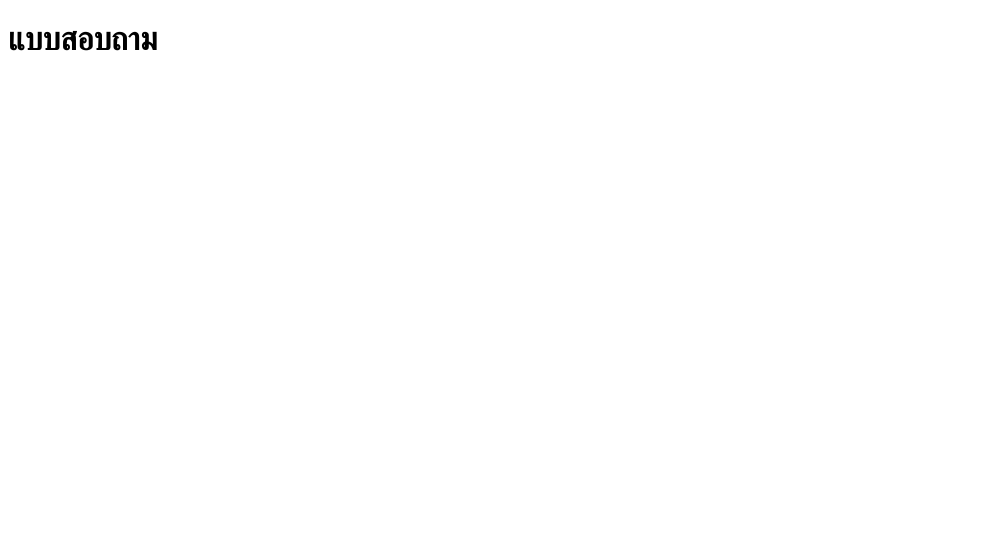
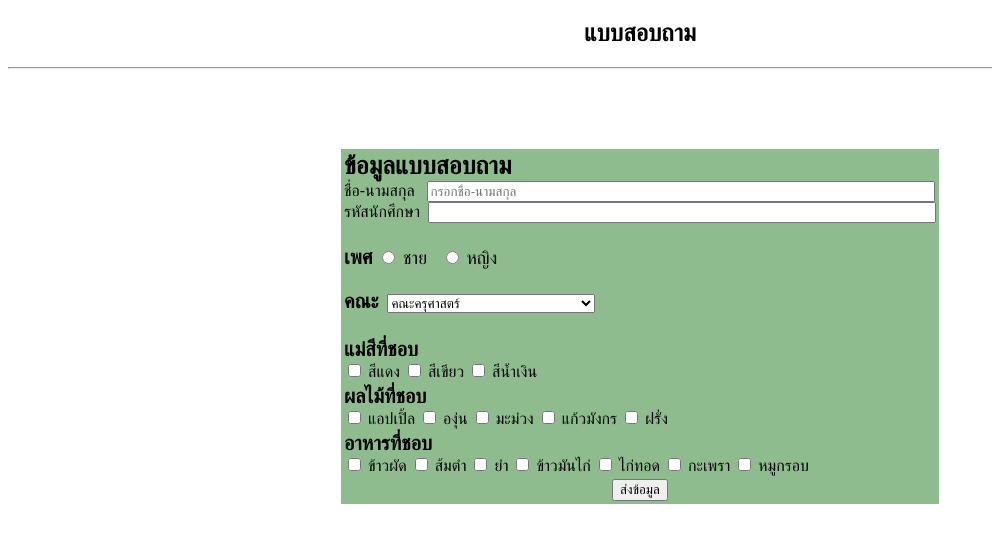
Before and after one commit to std67122420204/htmlbasic, a plain HTML site: page index.html in a window 1280 px wide. Shown: the whole page, without its empty margins (0-992 px from the left). Drawn offline with Linux system fonts and the light colour scheme.

Commit message:
สร้างหน้าเว็บเพจ

```diff
--- a/index.html
+++ b/index.html
@@ -6,6 +6,103 @@
     <title>Web Form</title>
 </head>
 <body>
-    <h1 attribute: align=”center”>แบบสอบถาม</h1>
+    <h2 align="center">แบบสอบถาม</h2><hr>
+        <form >
+        <table align="center" style="background-color:darkseagreen; border="1">
+        <thead >
+            <tr>
+
+            <td><form method="post" action="" novalidate ><b style="font-size: 25px;">ข้อมูลแบบสอบถาม</b> <br>
+        <label for="Name">ชื่อ-นามสกุล &nbsp;</label>
+        <input placeholder="กรอกชื่อ-นามสกุล" type="Name" name="Name" id="Name" type="text" style="width: 500px;" ><br>
+        <label for="StudentID">รหัสนักศึกษา&nbsp;</label>
+        <input type="StudentID" name="StudentID" id="StudentID" type="text" style="width: 500px;"><br>
+
+                </td>
+
+            </tr>
+         </thead>
+            <tbody>
+                <tr>
+                    <td>
+                <h3>
+                <b style="font-size: 20px;">เพศ</b>
+                <label style="font-size: 18px; font-weight: normal;">
+                <input type="radio" name="gender" value="male"> ชาย
+                </label>
+                    &nbsp;
+                <label style="font-size: 18px; font-weight: normal;">
+                <input type="radio" name="gender" value="female"> หญิง
+                </label>
+                </h3>
+                <h4><b style="font-size: 20px;">คณะ</b> &nbsp;<select name="คณะ" id="Faculty">
+                    <option value="ครุศาสตร์">คณะครุศาสตร์</option>
+                    <option value="วิทยาศาสตร์">คณะวิทยาศาสตร์</option>
+                    <option value="มนุษยศาสตร์">คณะมนุษยศาสตร์และสังคมศาสตร์</option>
+                    <option value="บริหาร">คณะบริหารธุรกิจและการจัดการ</option>
+                    <option value="เทคโน">คณะเทคโนโลยีอุตสาหกรรม</option>
+                    <option value="เกษตร">คณะเกษตรศาสตร์</option>
+                    <option value="นิติ">คณะนิติศาสตร์</option>
+                    <option value="แพทย์แผนไทย">คณะแพทย์แผนไทยและแพทย์ทางเลือก</option>
+                    <option value="สาธา">คณะสาธารณสุขศาสตร์</option>
+                    <option value="พยาบาล">คณะพยาบาลศาสตร์</option>
+                    <option value="วิทยาการณ์คอม">คณะวิทยาการณ์คอมพิวเตอร์</option>
+                    </tr>
+                </select></h4></td><br>
+
+            </tbody>
+
+            <tbody>
+                 <tr>
+                    <td><b style="font-size: 20px;">แม่สีที่ชอบ</b><br>
+                    <input type="checkbox" name="color" value="red"> สีแดง
+                    <input type="checkbox" name="color" value="green"> สีเขียว
+                    <input type="checkbox" name="color" value="bule"> สีน้ำเงิน
+                </td>
+                </tr><br>
+
+                <tr>
+                    <td><b style="font-size: 20px;">ผลไม้ที่ชอบ</b><br>
+                    <input type="checkbox" name="Fruits" value="แอปเปิ้ล"> แอปเปิ้ล
+                    <input type="checkbox" name="Fruits" value="องุ่น"> องุ่น
+                    <input type="checkbox" name="Fruits" value="มะม่วง"> มะม่วง
+                    <input type="checkbox" name="Fruits" value="แก้วมังกร"> แก้วมังกร
+                    <input type="checkbox" name="Fruits" value="ฝรั่ง"> ฝรั่ง
+                    </td>
+
+                </tr><br>
+
+                <tr>
+                    <td><b style="font-size: 20px;">อาหารที่ชอบ</b><br>
+                    <input type="checkbox" name="Food" value="ข้าวผัด"> ข้าวผัด
+                    <input type="checkbox" name="Food" value="ส้มตำ"> ส้มตำ
+                    <input type="checkbox" name="Food" value="ยำ"> ยำ
+                    <input type="checkbox" name="Food" value="ข้าวมันไก่"> ข้าวมันไก่
+                    <input type="checkbox" name="Food" value="ไก่ทอด"> ไก่ทอด
+                    <input type="checkbox" name="Food" value="กะเพรา"> กะเพรา
+                    <input type="checkbox" name="Food" value="หมูกรอบ"> หมูกรอบ
+                </td>
+                </tr><br>
+
+
+            </tbody>
+
+
+            <tfoot>
+                <tr align="center">
+                    <td><input type="submit" value="ส่งข้อมูล" >
+                    </td>
+
+                </tr>
+
+
+
+             </tfoot>
+
+
+
+
+    </table>
+    </form>
 </body>
 </html>
```
